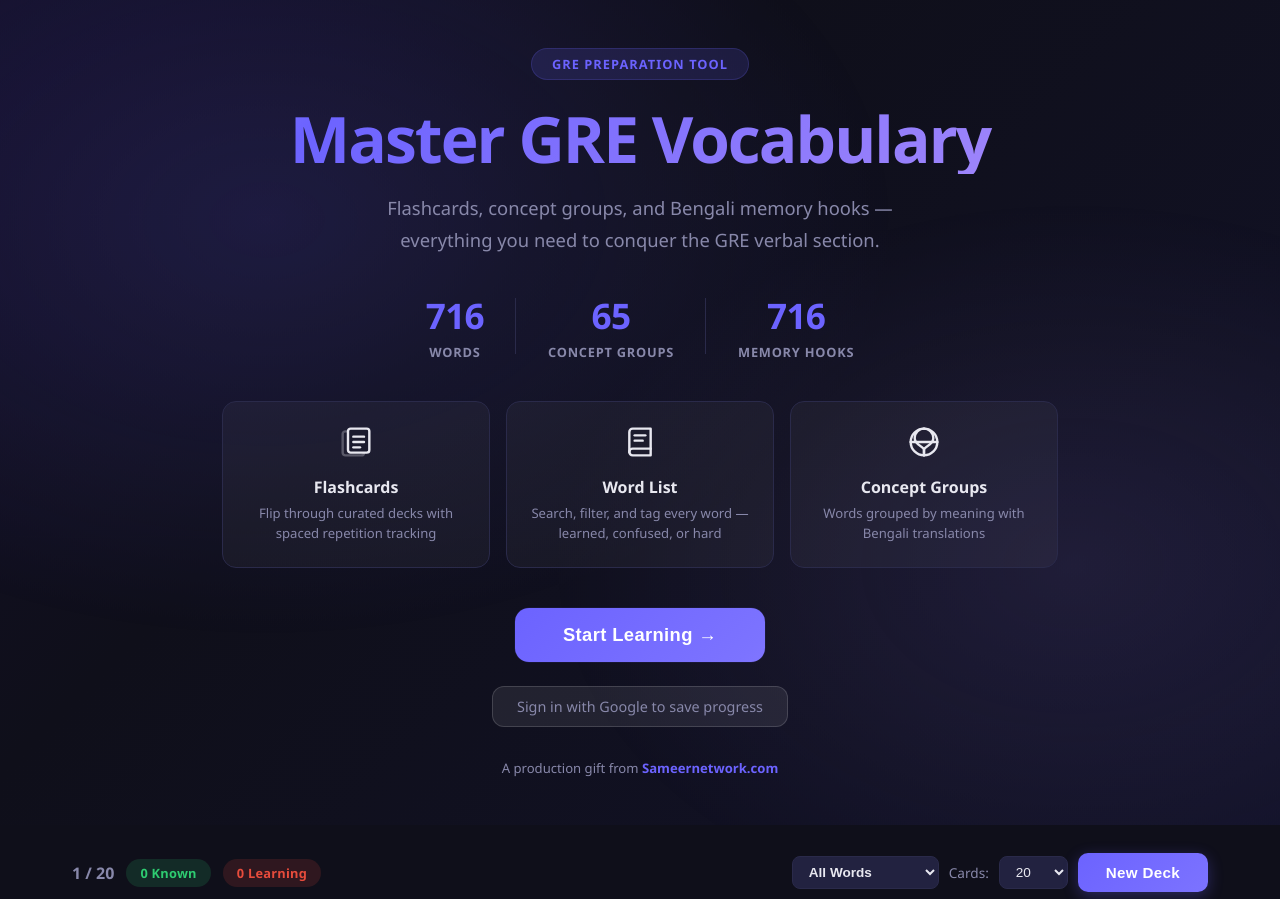
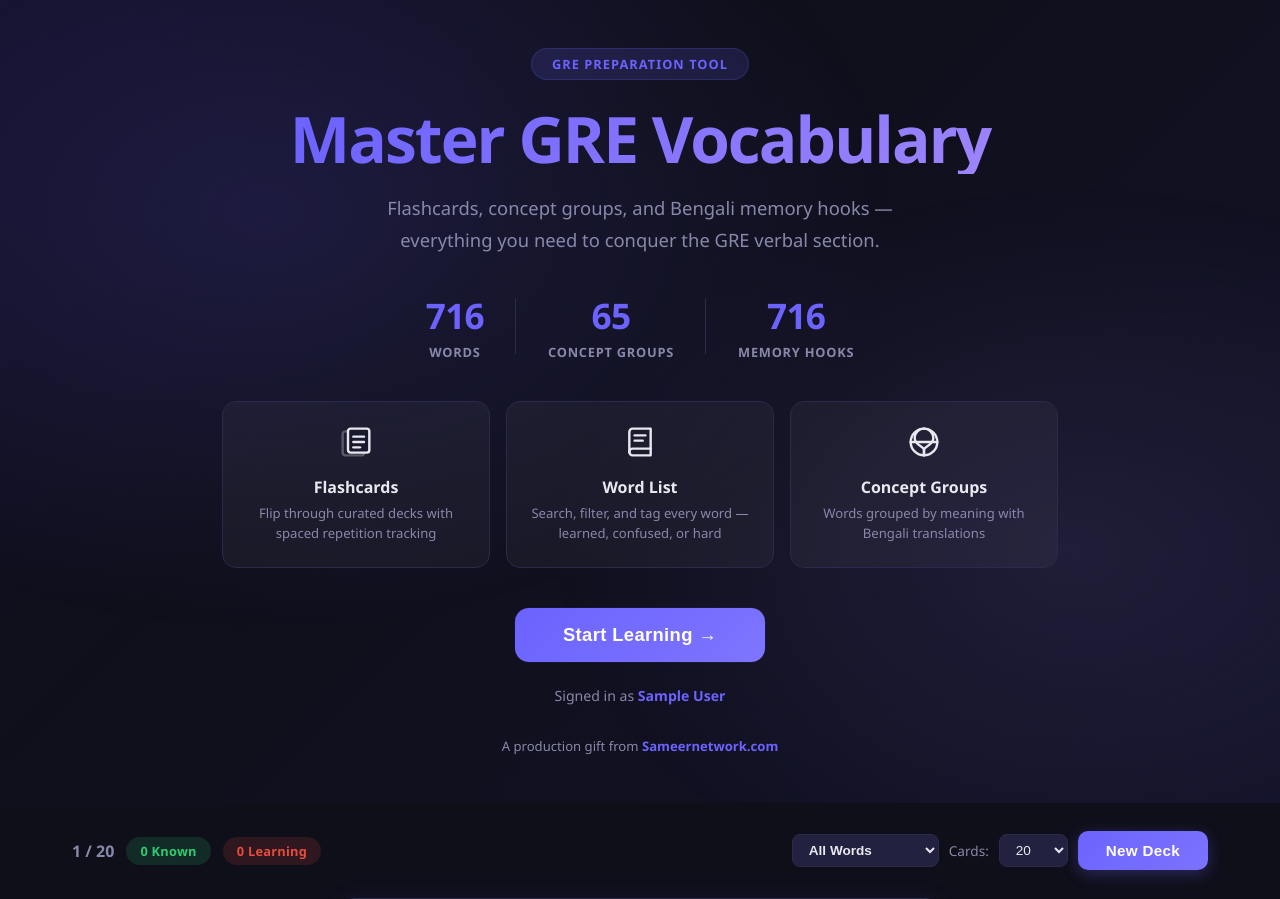
Before and after one commit to mahdeensam/GRE_vocab, a Flask app: page / in a window 1280 px wide. Shown: the top 899 px of the page. Run offline with Flask 3, Linux system fonts and the light colour scheme; the visitor is signed in with stand-in values (Sample User, id 1).

Commit message:
Fix sign-in: add ProxyFix + secure cookies + server-side auth rendering
Root cause: Flask didn't know it was behind Render's HTTPS proxy,
so session cookies were set without proper Secure flag and redirect
URLs could mismatch. Fixes:

- Add ProxyFix middleware so Flask sees the real HTTPS scheme
- Set SESSION_COOKIE_SECURE and PREFERRED_URL_SCHEME for HTTPS
- Render auth state (sign-in button or user menu) server-side via
  Jinja current_user instead of relying solely on JS checkAuth()

Co-Authored-By: Claude Opus 4.6 <noreply@anthropic.com>

```diff
--- a/app.py
+++ b/app.py
@@ -4,6 +4,7 @@ load_dotenv()
 from flask import Flask, render_template, jsonify, request, redirect, session, url_for
 from flask_sqlalchemy import SQLAlchemy
 from flask_login import LoginManager, UserMixin, login_user, logout_user, login_required, current_user
+from werkzeug.middleware.proxy_fix import ProxyFix
 from datetime import datetime
 import random
 import json
@@ -11,6 +12,9 @@ import os
 import secrets
 
 app = Flask(__name__)
+
+# Tell Flask it's behind Render's reverse proxy (HTTPS termination)
+app.wsgi_app = ProxyFix(app.wsgi_app, x_for=1, x_proto=1, x_host=1, x_prefix=1)
 
 # --- Config ---
 app.config['SECRET_KEY'] = os.environ.get('SECRET_KEY', 'dev-secret-change-me')
@@ -33,6 +37,8 @@ if database_url.startswith('postgresql://'):
 # Session cookie config
 app.config['SESSION_COOKIE_HTTPONLY'] = True
 app.config['SESSION_COOKIE_SAMESITE'] = 'Lax'
+app.config['SESSION_COOKIE_SECURE'] = not os.environ.get('FLASK_DEBUG')
+app.config['PREFERRED_URL_SCHEME'] = 'https'
 
 # Google OAuth config
 app.config['GOOGLE_CLIENT_ID'] = os.environ.get('GOOGLE_CLIENT_ID', '')
--- a/templates/index.html
+++ b/templates/index.html
@@ -56,7 +56,7 @@
       </div>
     </div>
     <button class="hero-cta" id="hero-cta">Start Learning &rarr;</button>
-    <div id="hero-auth" class="hero-auth"><a href="/auth/google" class="hero-sign-in">Sign in with Google to save progress</a></div>
+    <div id="hero-auth" class="hero-auth">{% if current_user.is_authenticated %}<div class="hero-signed-in">Signed in as <strong>{{ current_user.name or current_user.email }}</strong></div>{% else %}<a href="/auth/google" class="hero-sign-in">Sign in with Google to save progress</a>{% endif %}</div>
     <div class="hero-attribution">A production gift from <strong>Sameernetwork.com</strong></div>
   </div>
 </section>
@@ -70,7 +70,7 @@
   </div>
   <div class="nav-right">
     <div class="nav-stats">{{ total }} words</div>
-    <div id="auth-section"><a href="/auth/google" class="sign-in-btn">Sign In</a></div>
+    <div id="auth-section">{% if current_user.is_authenticated %}<div class="user-menu" id="user-menu">{% if current_user.picture %}<img src="{{ current_user.picture }}" alt="" class="user-avatar" referrerpolicy="no-referrer">{% else %}<div class="user-avatar user-avatar-placeholder">{{ current_user.name[0]|upper if current_user.name else '?' }}</div>{% endif %}<span class="user-name">{{ current_user.name or current_user.email }}</span><div class="user-dropdown" id="user-dropdown"><div class="user-dropdown-email">{{ current_user.email }}</div><a href="/auth/logout" class="user-dropdown-item">Sign Out</a></div></div>{% else %}<a href="/auth/google" class="sign-in-btn">Sign In</a>{% endif %}</div>
     <button class="theme-toggle" id="theme-toggle" title="Toggle theme"></button>
   </div>
 </nav>
@@ -885,6 +885,19 @@ document.querySelector('.nav-brand').addEventListener('click', () => {
 });
 
 // --- Init ---
+// Wire up server-rendered user menu dropdown (if present)
+const ssrMenu = document.getElementById('user-menu');
+if (ssrMenu) {
+  ssrMenu.addEventListener('click', (e) => {
+    e.stopPropagation();
+    document.getElementById('user-dropdown').classList.toggle('show');
+  });
+}
+document.addEventListener('click', () => {
+  const dd = document.getElementById('user-dropdown');
+  if (dd) dd.classList.remove('show');
+});
+
 checkAuth();
 if (document.body.classList.contains('app-mode')) {
   loadDeck();
```
